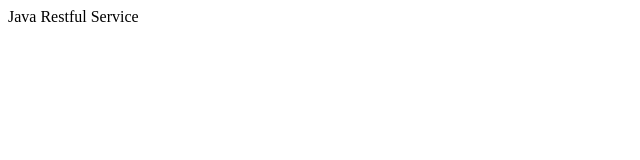
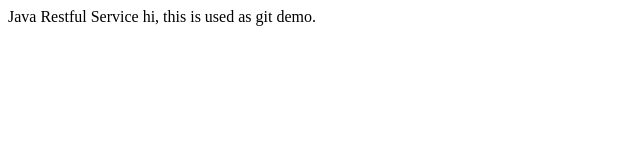
Before and after one commit to hh201020/com.youtube.rest, a plain HTML site: page WebContent/index.html in a window 1280 px wide. Shown: the whole page, without its empty margins (0-640 px from the left). Drawn offline with Linux system fonts and the light colour scheme.

Commit message:
second commit

```diff
--- a/WebContent/index.html
+++ b/WebContent/index.html
@@ -6,5 +6,6 @@
 </head>
 <body>
 Java Restful Service
+hi, this is used as git demo.
 </body>
 </html>
```
Also changed, not shown: .settings/org.eclipse.wst.common.project.facet.core.xml, 6 other files.
